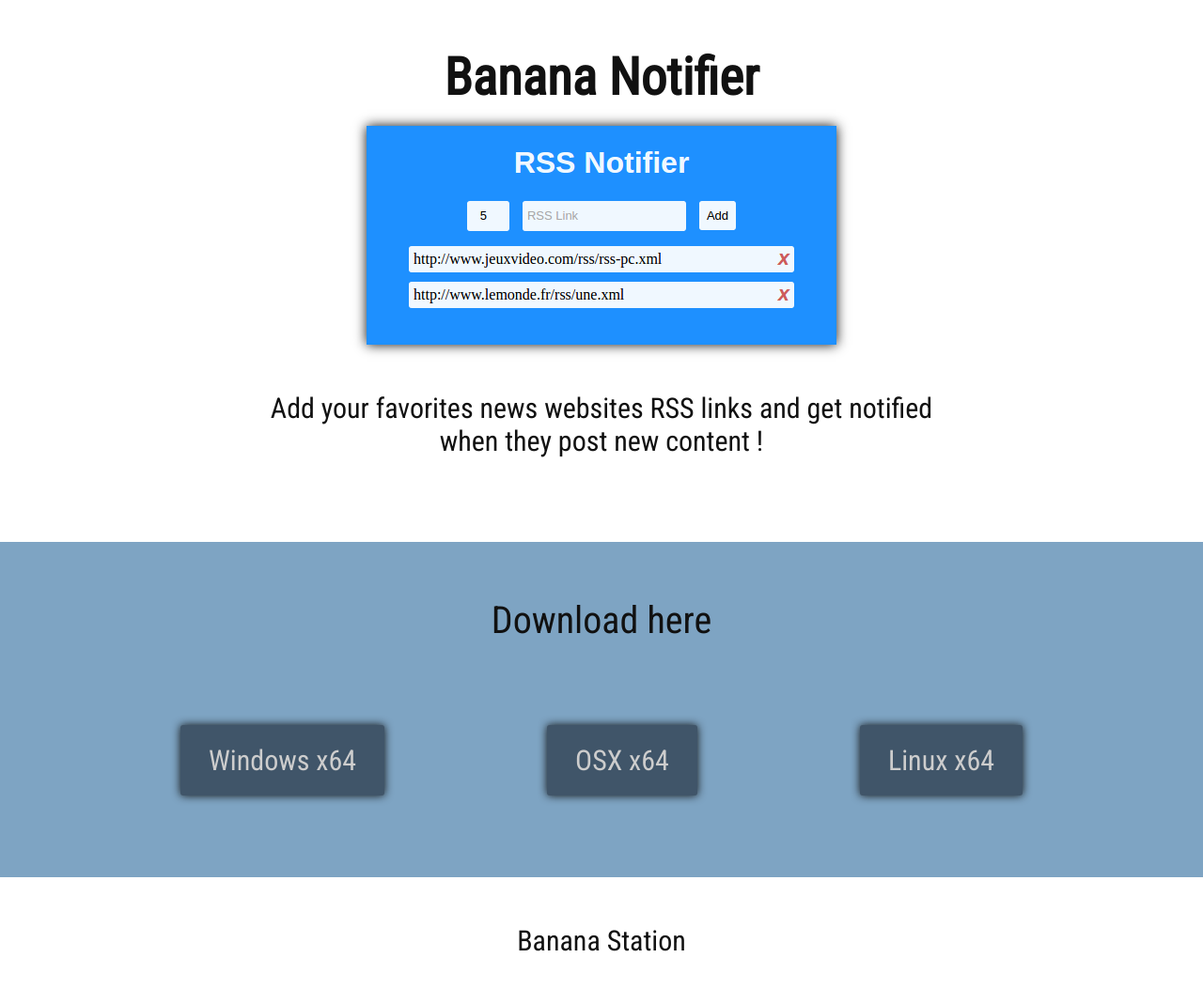
After one commit to Dowdow/BananaStation, a Symfony app: template src/BananaStation/NotifierBundle/Resources/views/index.html.twig in a window 1280 px wide. The commit adds this page. Shown: the whole page at 94% size. Run offline with Twig, Linux system fonts and the light colour scheme; the template is opened without the code that fills it, so the values that code supplies are empty; some libraries are stand-ins or nearby versions.

Commit message:
New Notifier website

```diff
--- a/app/AppKernel.php
+++ b/app/AppKernel.php
@@ -20,6 +20,7 @@ class AppKernel extends Kernel
             new \BananaStation\UserBundle\BananaStationUserBundle(),
             new \BananaStation\PokeBundle\BananaStationPokeBundle(),
             new \BananaStation\TronBundle\BananaStationTronBundle(),
+            new BananaStation\NotifierBundle\BananaStationNotifierBundle(),
             new \Knp\Bundle\MarkdownBundle\KnpMarkdownBundle(),
             new \EWZ\Bundle\RecaptchaBundle\EWZRecaptchaBundle(),
         ];
--- a/app/config/routing.yml
+++ b/app/config/routing.yml
@@ -1,3 +1,8 @@
+banana_station_notifier:
+    resource: "@BananaStationNotifierBundle/Resources/config/routing.yml"
+    prefix:   /
+    schemes:  ["%protocol%"]
+
 banana_station_user:
     resource: "@BananaStationUserBundle/Resources/config/routing.yml"
     prefix:   /
--- /dev/null
+++ b/src/BananaStation/NotifierBundle/Resources/config/routing.yml
@@ -0,0 +1,4 @@
+banana_station_notifier_homepage:
+    path:     /
+    defaults: { _controller: BananaStationNotifierBundle:Notifier:index }
+    host: "%host_notifier%"
--- /dev/null
+++ b/src/BananaStation/NotifierBundle/Resources/config/services.yml
@@ -0,0 +1,4 @@
+services:
+#    banana_station_notifier.example:
+#        class: BananaStation\NotifierBundle\Example
+#        arguments: ["@service_id", "plain_value", "%parameter%"]
--- /dev/null
+++ b/src/BananaStation/NotifierBundle/Resources/views/index.html.twig
@@ -0,0 +1,30 @@
+<html>
+<head>
+    <meta charset="UTF-8">
+    <meta name="viewport" content="width=device-width">
+    <meta name="theme-color" content="#000000">
+    <link href="https://fonts.googleapis.com/css?family=Roboto+Condensed" rel="stylesheet">
+    <link rel="stylesheet" href="{{ asset('public/css/notifier/style.css') }}">
+    <title>Banana Notifier</title>
+</head>
+<body>
+<header>
+    <h1>Banana Notifier</h1>
+</header>
+<section id="presentation">
+    <img src="{{ asset('public/img/notifier/notifier.png') }}">
+    <h2>Add your favorites news websites RSS links and get notified when they post new content !</h2>
+</section>
+<section id="download">
+    <h2>Download here</h2>
+    <ul>
+        <li><a href="{{ asset('public/zip/notifier/notifier-win64.zip') }}">Windows x64</a></li>
+        <li><a href="{{ asset('public/zip/notifier/notifier-osx64.zip') }}">OSX x64</a></li>
+        <li><a href="{{ asset('public/zip/notifier/notifier-lin64.zip') }}">Linux x64</a></li>
+    </ul>
+</section>
+<footer>
+    <h3><a href="{{ path('banana_station_core_racine') }}">Banana Station</a></h3>
+</footer>
+</body>
+</html>
--- /dev/null
+++ b/web/public/css/notifier/style.css
@@ -0,0 +1,88 @@
+html, body {
+    margin: 0;
+    padding: 0;
+    font-family: 'Roboto Condensed', sans-serif;
+    color: #111111;
+}
+
+header {
+    width: 100%;
+}
+
+header h1 {
+    margin: 0;
+    padding-top: 50px;
+    padding-bottom: 20px;
+    text-align: center;
+    font-size: 55px;
+}
+
+#presentation {
+    margin-bottom: 90px;
+}
+
+#presentation img {
+    display: block;
+    margin-left: auto;
+    margin-right: auto;
+    box-shadow: 0 0 12px #111111;
+}
+
+#presentation h2 {
+    text-align: center;
+    font-weight: 400;
+    font-size: 30px;
+    width: 60%;
+    margin: 50px auto 0;
+}
+
+#download {
+    background-color: #7ea4c3;
+}
+
+#download h2 {
+    text-align: center;
+    margin: 0;
+    font-size: 40px;
+    padding-top: 60px;
+    font-weight: 400;
+}
+
+#download ul {
+    display: flex;
+    flex-direction: row;
+    justify-content: space-between;
+    align-items: center;
+    width: 70%;
+    height: 250px;
+    margin: 0 auto;
+    padding: 0;
+    list-style: none;
+}
+
+#download ul li {
+    background-color: #405569;
+    border-radius: 3px;
+    padding: 20px 30px;
+    box-shadow: 0 0 10px #111111;
+}
+
+#download ul li a {
+    text-decoration: none;
+    color: #cdcdcd;
+    font-size: 30px;
+}
+
+footer h3 {
+    margin: 0;
+    text-align: center;
+    padding-top: 50px;
+    padding-bottom: 50px;
+    font-size: 30px;
+    font-weight: 400;
+}
+
+footer h3 a {
+    text-decoration: none;
+    color: #111111;
+}
```
Also changed, not shown: src/BananaStation/NotifierBundle/BananaStationNotifierBundle.php (added, +9 -0 lines), src/BananaStation/NotifierBundle/Controller/NotifierController.php (added, +13 -0 lines), src/BananaStation/NotifierBundle/DependencyInjection/BananaStationNotifierExtension.php (added, +28 -0 lines), src/BananaStation/NotifierBundle/DependencyInjection/Configuration.php (added, +29 -0 lines), README.md, web/public/img/notifier/notifier.png (added), 1 other file.
